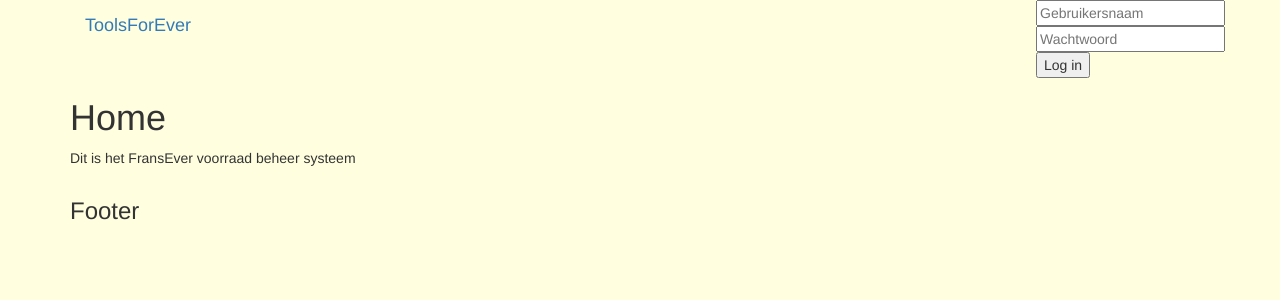
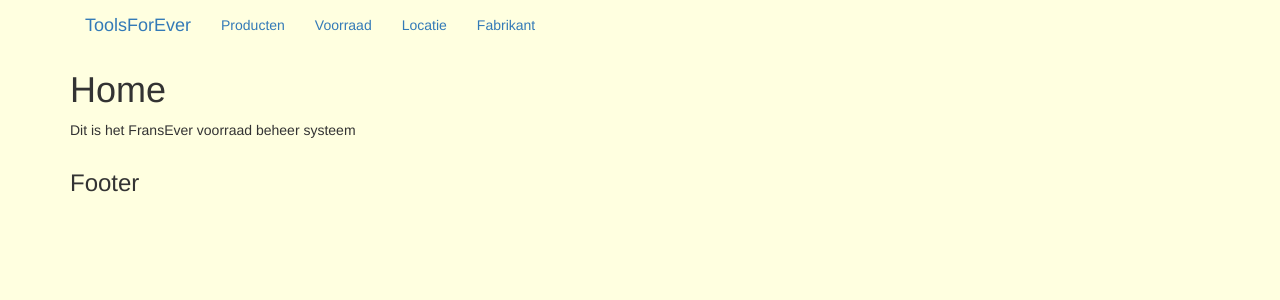
Before and after one commit to Frank-4a5a/Voorraad, a PHP site: page / in a window 1280 px wide. Shown: the top 300 px of the page. Run offline with PHP 8.4, Linux system fonts and the light colour scheme.

Commit message:
verwijder login

```diff
--- a/View/HeaderView.php
+++ b/View/HeaderView.php
@@ -13,28 +13,12 @@
           <div class="navbar-header">
             <a class="navbar-brand" href="/">ToolsForEver</a>
           </div>
-          <?php if (isset($_SESSION["loggedInAs"])) {?>
           <ul class="nav navbar-nav">
             <li><a href="/ProductController/showProduct">Producten</a></li>
             <li><a href="/VoorraadController/showVoorraad">Voorraad</a></li>
             <li><a href="/LocatieController/showLocatie">Locatie</a></li>
             <li><a href="/FabrikantController/showFabrikant">Fabrikant</a></li>
           </ul>
-          <?php }if (!isset($_SESSION["loggedInAs"])) {?>
-          <ul class="nav navbar-nav navbar-right">
-            <form action="/LoginController/login" method="post">
-              <li><input type="text" name="gebruikersnaam" placeholder="Gebruikersnaam" required></li>
-              <li><input type="password" name="wachtwoord" placeholder="Wachtwoord" required></li>
-              <li><input type="submit" value="Log in"></li>
-            </form>
-          </ul>
-          <?php }else{?>
-            <ul class="nav navbar-nav navbar-right">
-                <li><a href="/LoginController/logout">Log uit</a></li>
-            </ul>
-        <?php
-        }
-        ?>
         </nav>
     </div>
     <div class="container">
--- a/index.php
+++ b/index.php
@@ -1,8 +1,8 @@
 <?php
-if (session_status() == PHP_SESSION_NONE)
-{
-  session_start();
-}
+// if (session_status() == PHP_SESSION_NONE)
+// {
+//   session_start();
+// }
 require "config.php";
 require "Router/Router.php";
 require "Controller/ProductController.php";
```
